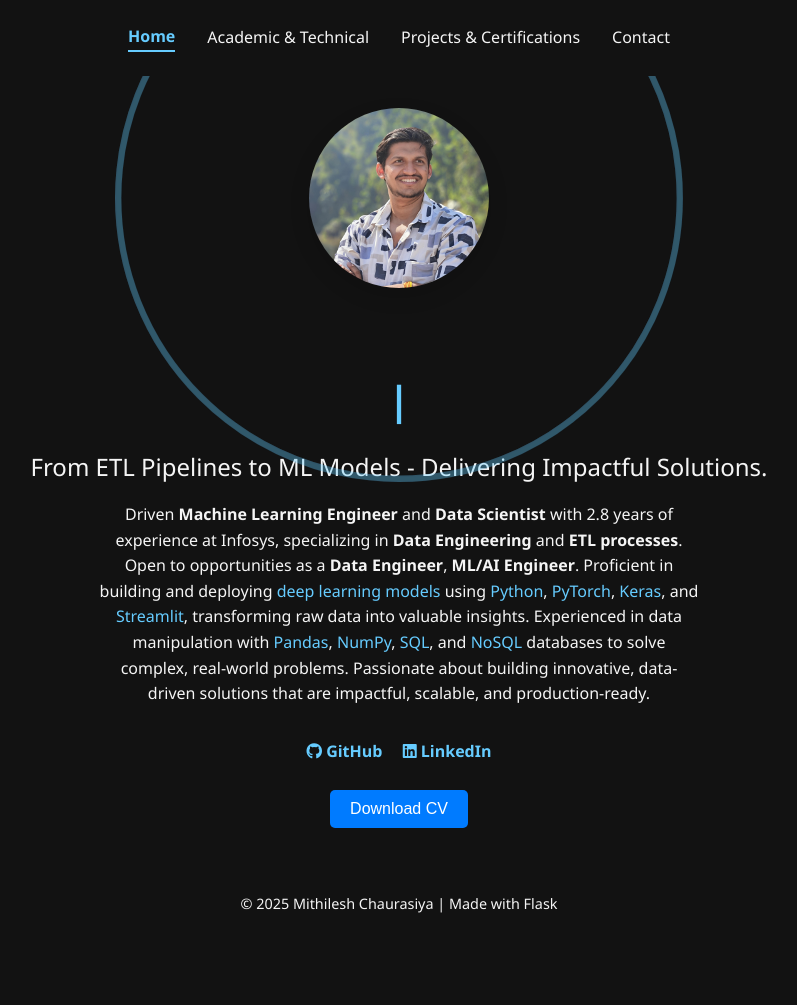
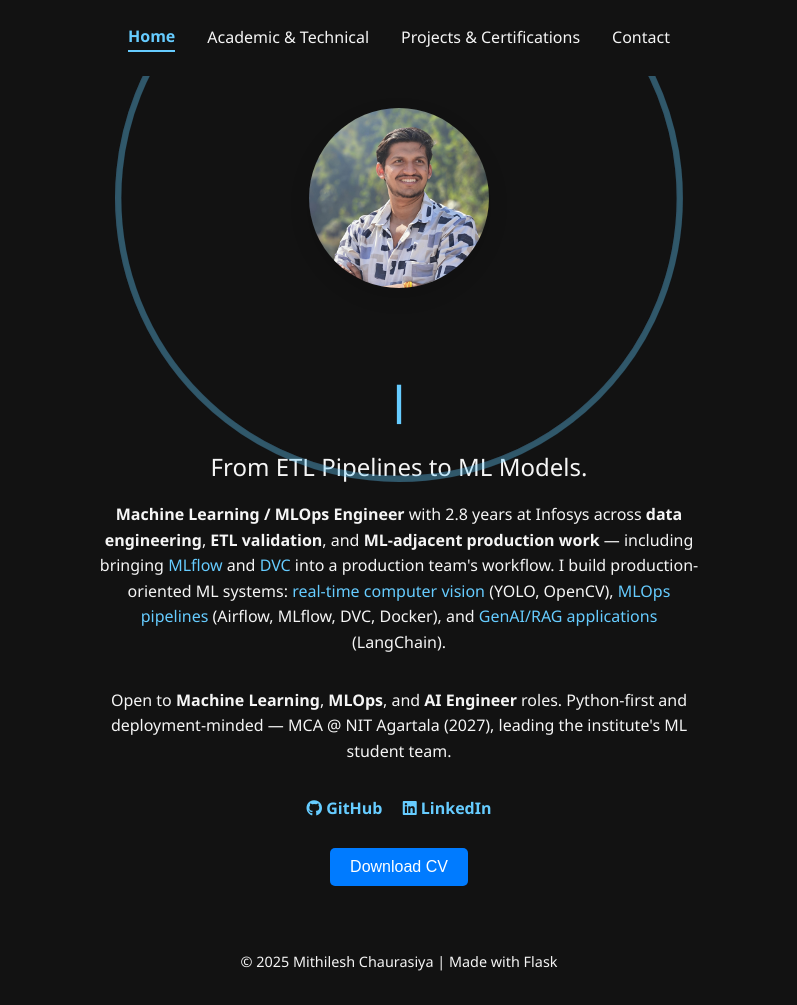
Before and after one commit to mithilesh1627/CV_Project, a Flask app: page / in a window 1280 px wide. Shown: the whole page, without its empty margins (241-1038 px from the left). Before the commit the page ends 913 px from the top, so only its background shows below. Run offline with Flask 3, Linux system fonts and the light colour scheme.

Commit message:
Update index.html

```diff
--- a/templates/index.html
+++ b/templates/index.html
@@ -9,15 +9,12 @@
             <img src="{{ url_for('static', filename='images/profile.jpg') }}" alt="Profile" class="profile-pic">
     </div>
         <h1 id="typewriter-text" class="typewriter"></h1>
-        <h2>From ETL Pipelines to ML Models - Delivering Impactful Solutions.</h2>
+        <h2>From ETL Pipelines to ML Models.</h2>
 <p>
-    Driven <strong>Machine Learning Engineer</strong> and <strong>Data Scientist</strong> with 2.8 years of experience at Infosys, specializing in <strong>Data Engineering</strong> and <strong>ETL processes</strong>. Open to opportunities as a <strong>Data Engineer</strong>, <strong>ML/AI Engineer</strong>.
-
-Proficient in building and deploying <span class="highlight">deep learning models</span> using <span class="highlight">Python</span>, <span class="highlight">PyTorch</span>, <span class="highlight">Keras</span>, and <span class="highlight">Streamlit</span>, transforming raw data into valuable insights.
-
-Experienced in data manipulation with <span class="highlight">Pandas</span>, <span class="highlight">NumPy</span>, <span class="highlight">SQL</span>, and <span class="highlight">NoSQL</span> databases to solve complex, real-world problems.
-
-Passionate about building innovative, data-driven solutions that are impactful, scalable, and production-ready.
+    <strong>Machine Learning / MLOps Engineer</strong> with 2.8 years at Infosys across <strong>data engineering</strong>, <strong>ETL validation</strong>, and <strong>ML-adjacent production work</strong> — including bringing <span class="highlight">MLflow</span> and <span class="highlight">DVC</span> into a production team's workflow. I build production-oriented ML systems: <span class="highlight">real-time computer vision</span> (YOLO, OpenCV), <span class="highlight">MLOps pipelines</span> (Airflow, MLflow, DVC, Docker), and <span class="highlight">GenAI/RAG applications</span> (LangChain).
+</p>
+<p>
+    Open to <strong>Machine Learning</strong>, <strong>MLOps</strong>, and <strong>AI Engineer</strong> roles. Python-first and deployment-minded — MCA @ NIT Agartala (2027), leading the institute's ML student team.
 </p>
         <div class="social-links">
             <a href="https://github.com/mithilesh1627" target="_blank"><i class="fab fa-github"></i> GitHub</a>
```
